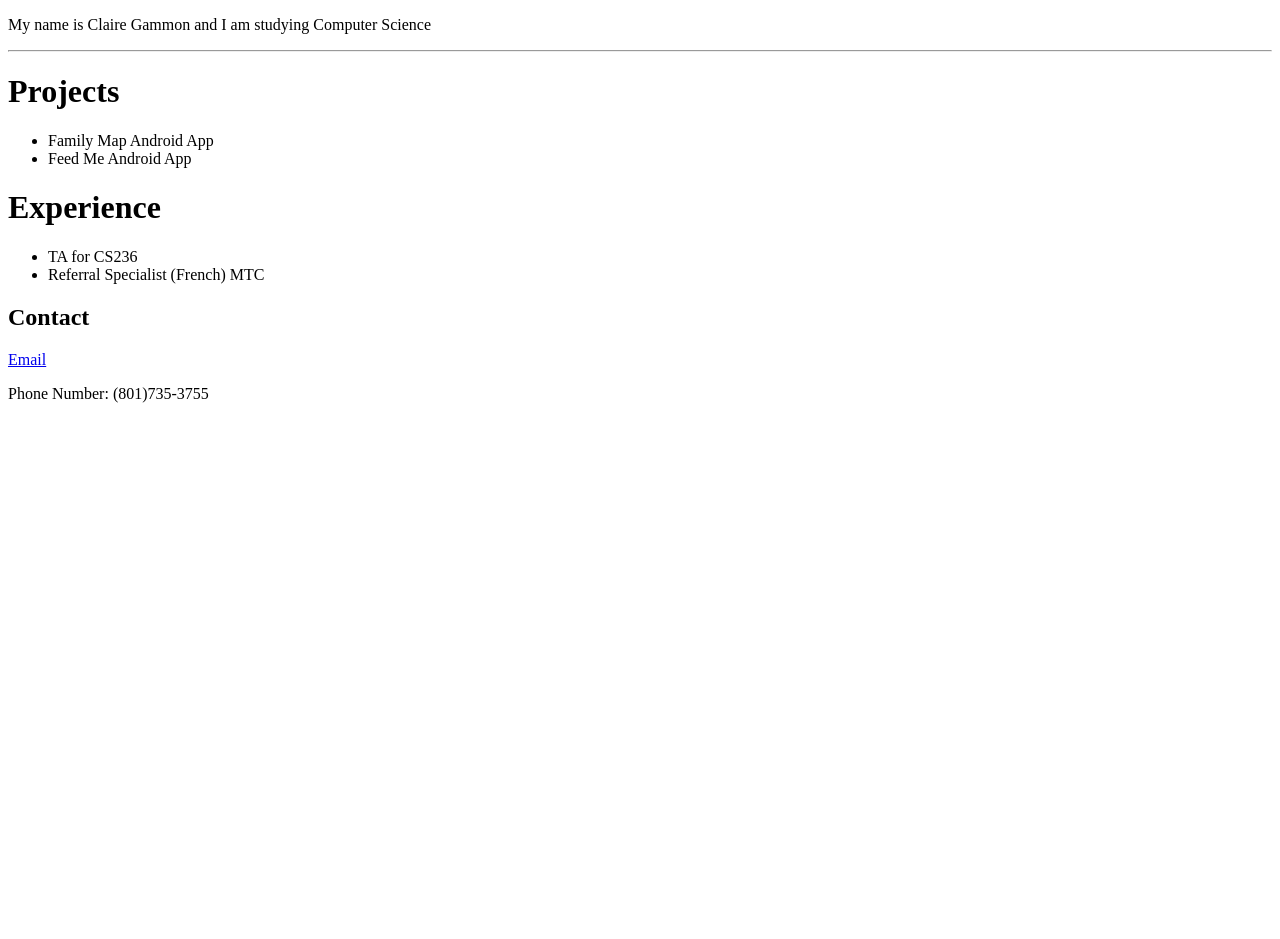
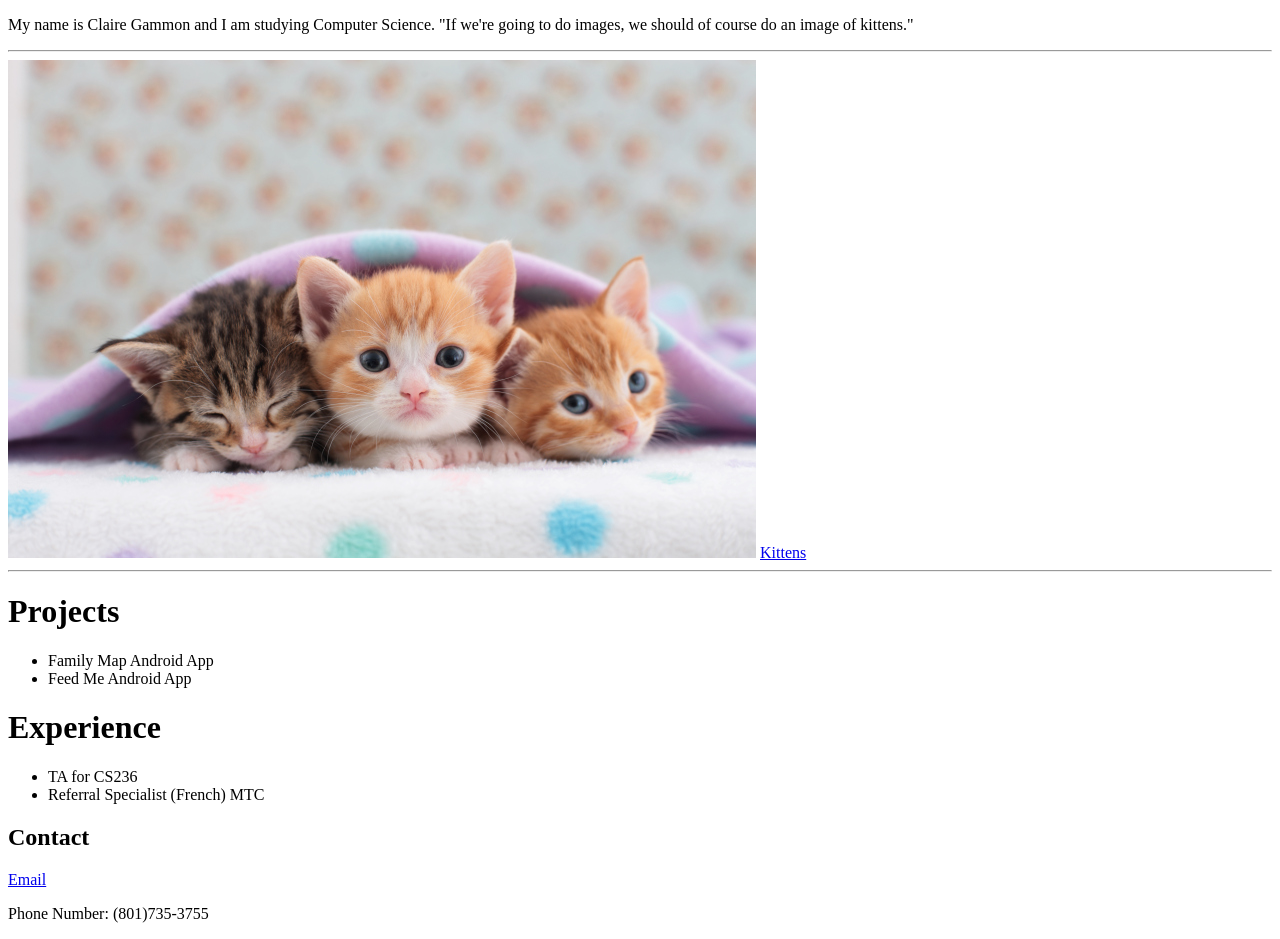
Before and after one commit to clairescout/portfolio, a plain HTML site: page index.html in a window 1280 px wide. Before the commit the page ends 800 px from the top, so only its background shows below. Drawn offline with Linux system fonts and the light colour scheme.

Commit message:
edited file and kittens

```diff
--- a/index.html
+++ b/index.html
@@ -3,9 +3,13 @@
   <head>
     <title>Claire's Portfolio</title>
   </head>
-</body>
+<body>
 
-<p>My name is Claire Gammon and I am studying Computer Science</p>
+  <p>My name is Claire Gammon and I am studying Computer Science.
+  "If we're going to do images, we should of course do an image of kittens."</p>
+    <hr>
+    <img src="/187144066.jpg"/>
+    <a href="/kittens.html">Kittens</a>
     <hr>
     <h1>Projects</h1>
     <ul>
@@ -22,3 +26,6 @@
     <h2>Contact</h2>
     <a href="claire.gammon@gmail.com">Email</a>
     <p>Phone Number: (801)735-3755 </p>
+
+</body>
+</html>
```
Also changed, not shown: 187144066.jpg (added). Lines whose indentation alone changed are shown as unchanged.
